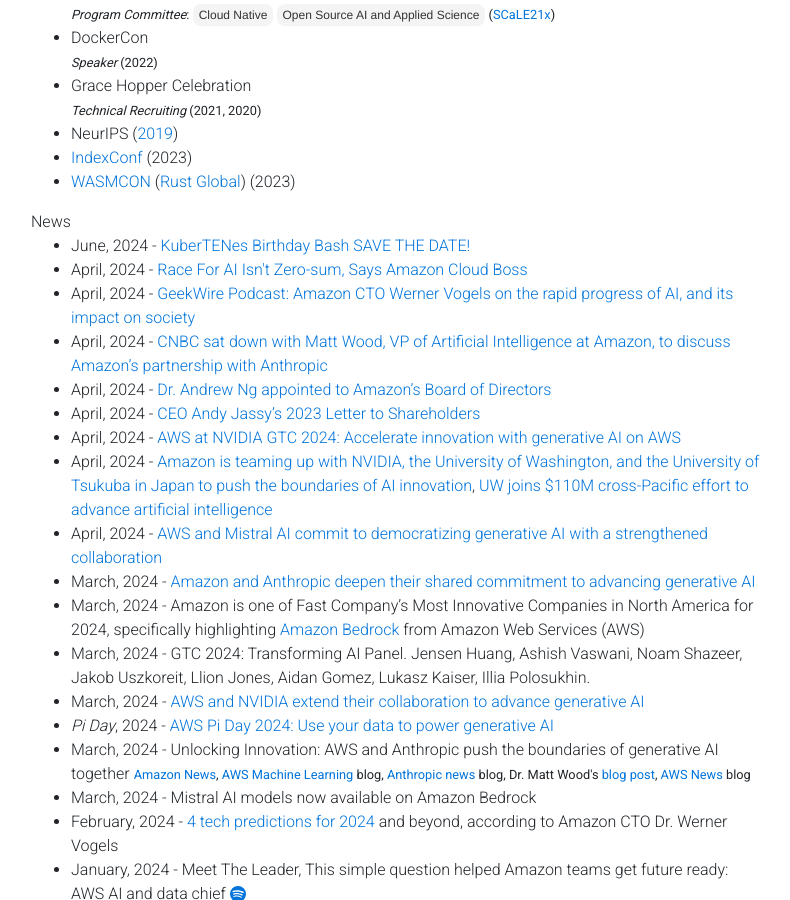
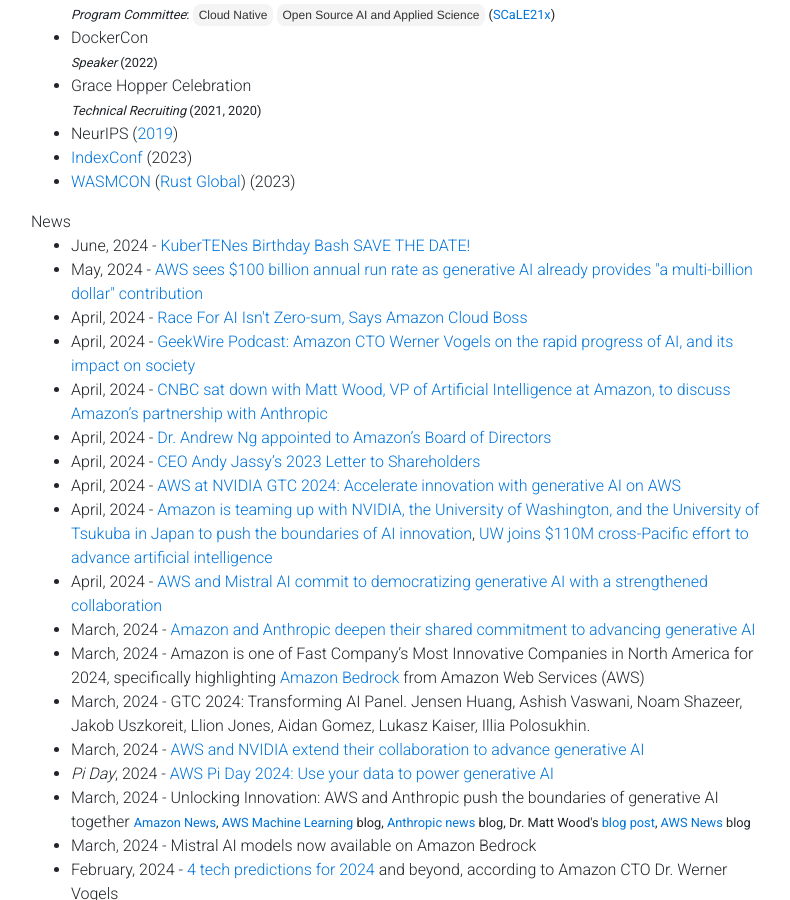
Before and after one commit to gfw001/gfw001.github.io, a Jekyll site: the page portfolio.html, which Jekyll copies as it is, in a window 1280 px wide and 900 px high, scrolled down 1832 px. Shown: the whole window, without its empty margins (54-844 px from the left). Built offline with Jekyll 4.4.1, drawn with Linux system fonts in a browser that asks for light colours; nearby versions of some CDN libraries; a style sheet for code colours, icons or effects is not loaded.

Commit message:
Update portfolio.html

```diff
--- a/portfolio.html
+++ b/portfolio.html
@@ -323,6 +323,9 @@
 
 	<li>
 	       June, 2024 - <a href="https://events.linuxfoundation.org/kuber10es-birthday-bash/">KuberTENes Birthday Bash SAVE THE DATE!</a>
+	</li>
+	<li>
+	       May, 2024 - <a href="https://diginomica.com/aws-sees-100-billion-annual-run-rate-generative-ai-already-provides-multi-billion-dollar">AWS sees $100 billion annual run rate as generative AI already provides "a multi-billion dollar" contribution</a>
 	</li>
 	<li>
 	       April, 2024 - <a href="https://www.barrons.com/news/race-for-ai-isn-t-zero-sum-says-amazon-cloud-boss-71db48a1">Race For AI Isn't Zero-sum, Says Amazon Cloud Boss</a>
```
